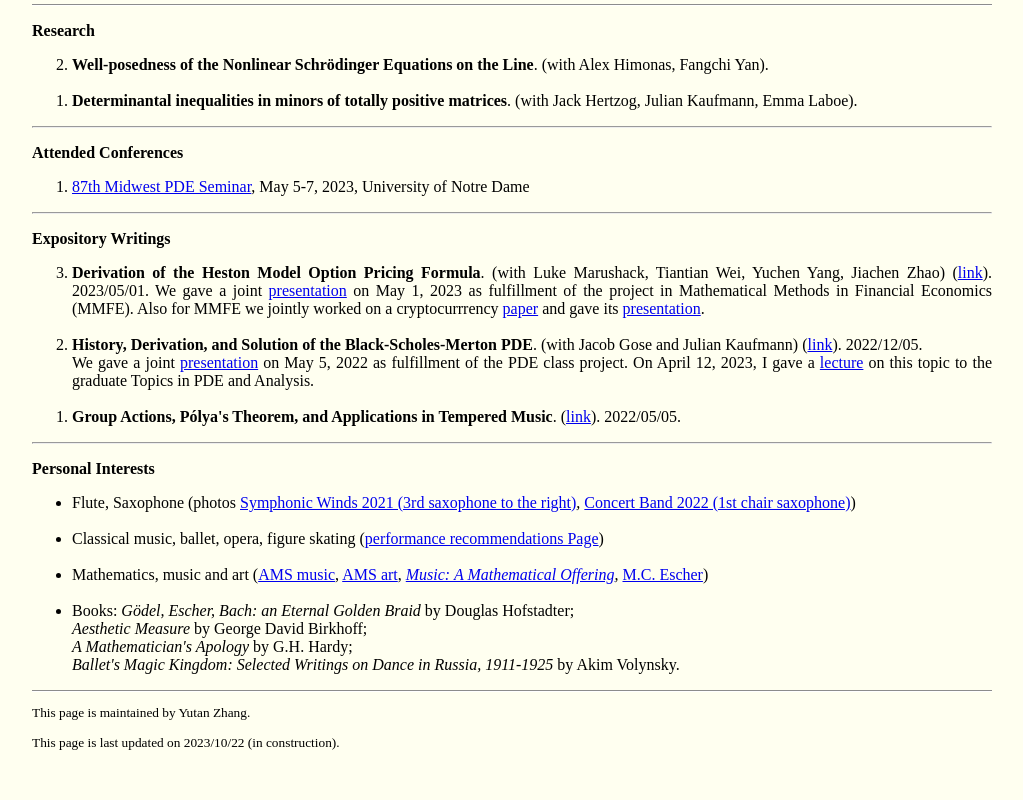
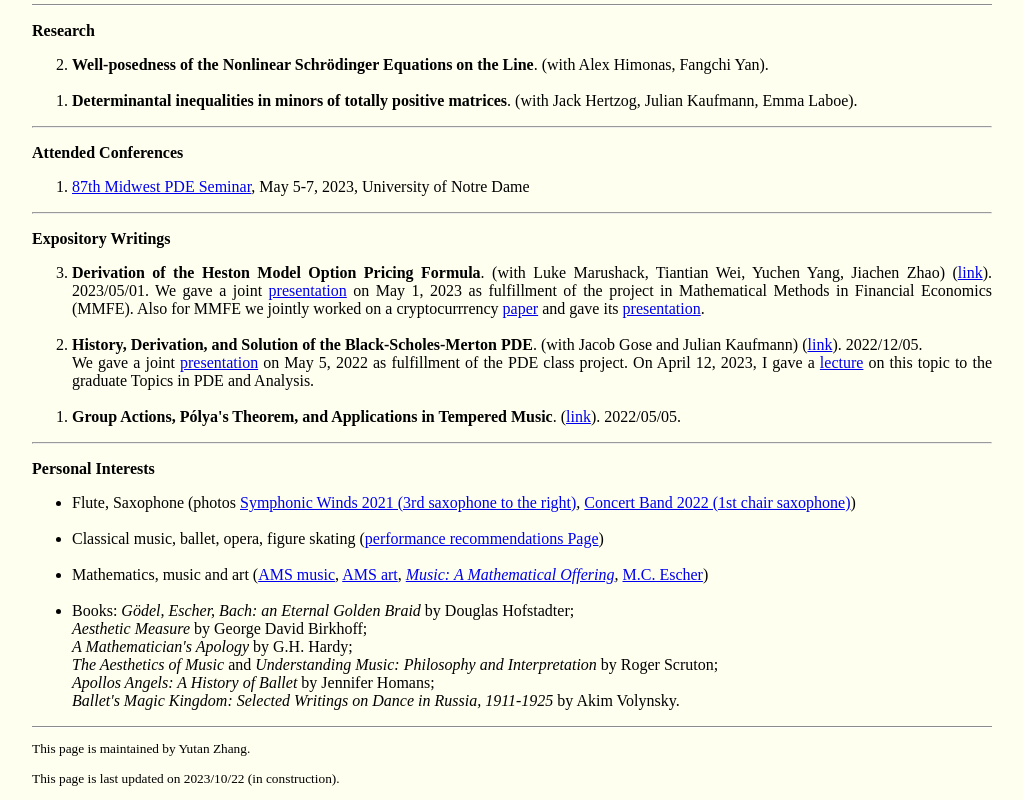
Before and after one commit to zhang-yutan/zhang-yutan.github.io, a plain HTML site: page index.html in a window 1280 px wide. Shown: the part 363-1163 px from the top of the page, without its empty margins (128-1151 px from the left). Before the commit the page ends 1127 px from the top, so only its background shows below. Drawn offline with nearby package versions, Linux system fonts and the light colour scheme.

Commit message:
Add files via upload

```diff
--- a/index.html
+++ b/index.html
@@ -179,6 +179,13 @@
                         <br>
                         <i>A Mathematician's Apology</i> by G.H. Hardy;
                         <br>
+                        <i>The Aesthetics of Music</i> and
+                        <i>Understanding Music: Philosophy and Interpretation</i>
+                        by Roger Scruton;
+                        <br>
+                        <i>Apollos Angels: A History of Ballet</i>
+                        by Jennifer Homans;
+                        <br>
                         <i>Ballet's Magic Kingdom: Selected Writings on Dance in Russia, 1911-1925</i>
                         by Akim Volynsky.
                     </li>
```
